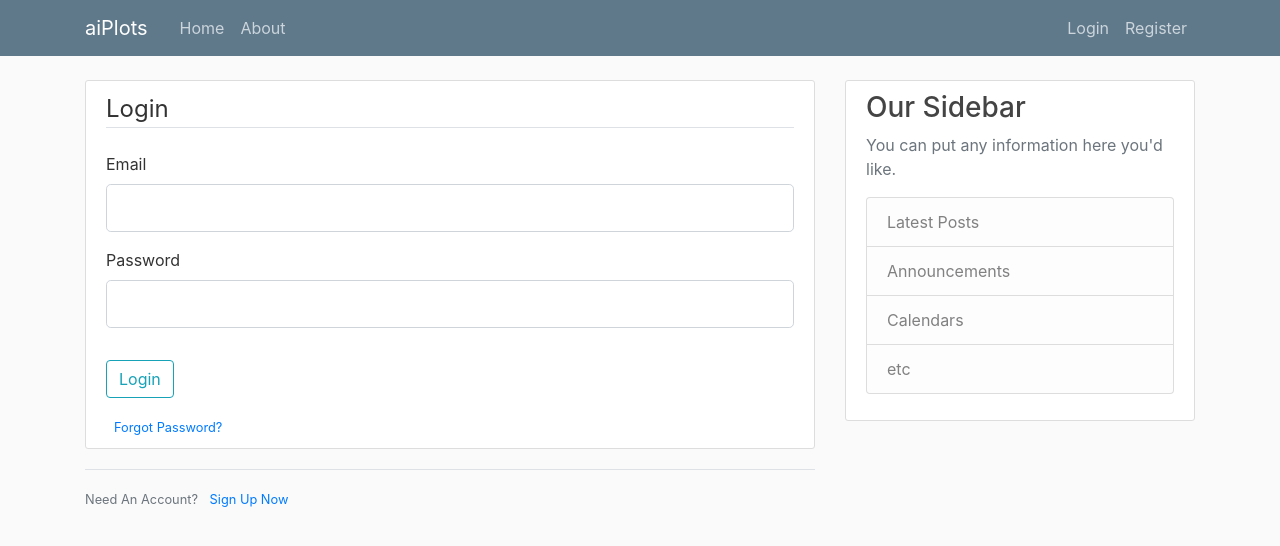
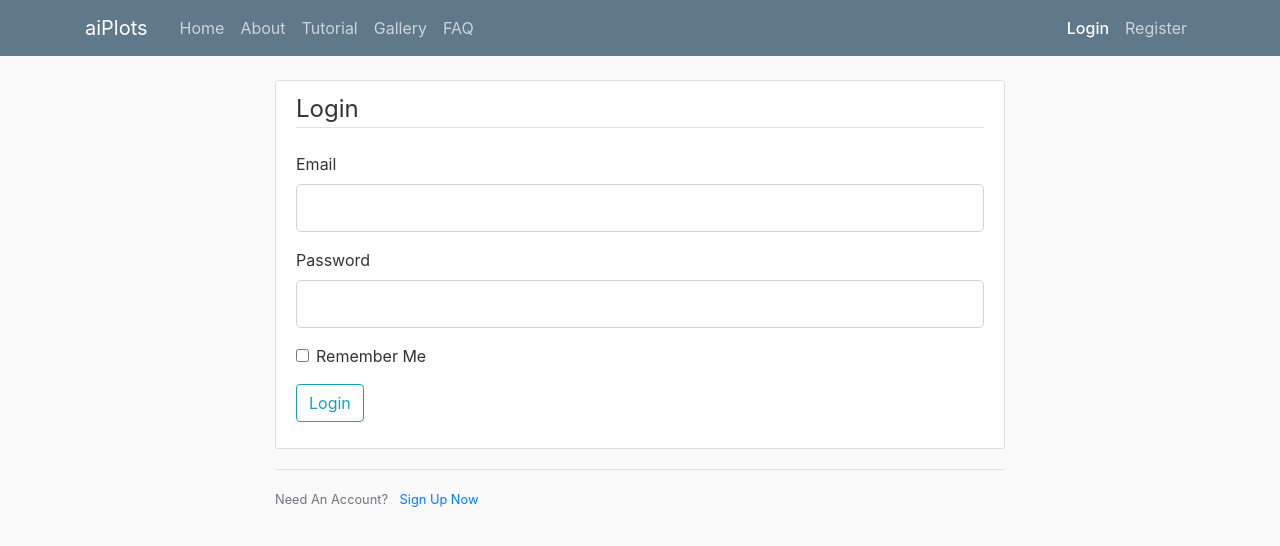
Before and after one commit to pseudoPixels/vizAI, a Flask app: page /login in a window 1280 px wide. Shown: the top 546 px of the page. Run offline with Flask 2, Linux system fonts and the light colour scheme; some libraries are stand-ins or nearby versions.

Commit message:
remember me added, welcome route added

```diff
--- a/graphaite/webapp/routes.py
+++ b/graphaite/webapp/routes.py
@@ -480,7 +480,7 @@ def login():
                         if bUser.key == bUser.key:
                             user = GraphaiteUserModel.load(bUser.value)
 
-                    login_user(user, remember=False)
+                    login_user(user, remember=form.remember.data)
                     next_page = request.args.get('next')
                     return redirect(next_page) if next_page else redirect(url_for('createProject'))
                     # return redirect(url_for('createProject'))
@@ -488,3 +488,8 @@ def login():
         flash('Login Unsuccessful. Please check email and password', 'danger')
 
     return render_template('login.html', title='Login', form=form)
+
+
+@app.route("/", methods=['GET', 'POST'])
+def welcome():
+    return render_template('welcome.html', title='Welcome')
--- a/graphaite/webapp/templates/login.html
+++ b/graphaite/webapp/templates/login.html
@@ -30,13 +30,16 @@
                 </button>
                 <div class="collapse navbar-collapse" id="navbarToggle">
                     <div class="navbar-nav mr-auto">
-                        <a class="nav-item nav-link" href="#">Home</a>
-                        <a class="nav-item nav-link" href="#">About</a>
+                        <a class="nav-item nav-link" href="/">Home</a>
+                        <a class="nav-item nav-link" href="/about">About</a>
+                        <a class="nav-item nav-link" href="/tutorial">Tutorial</a>
+                        <a class="nav-item nav-link" href="/gallery">Gallery</a>
+                        <a class="nav-item nav-link" href="/faq">FAQ</a>
                     </div>
                     <!-- Navbar Right Side -->
                     <div class="navbar-nav">
-                        <a class="nav-item nav-link" href="#">Login</a>
-                        <a class="nav-item nav-link" href="#">Register</a>
+                        <a class="nav-item nav-link active" href="/login">Login</a>
+                        <a class="nav-item nav-link" href="/register">Register</a>
                     </div>
                 </div>
             </div>
@@ -44,6 +47,8 @@
     </header>
     <main role="main" class="container">
         <div class="row">
+            <div class="col-md-2"></div>
+
             <div class="col-md-8">
                 {% with messages = get_flashed_messages(with_categories=true) %}
                 {% if messages %}
@@ -88,39 +93,25 @@
                                 {{ form.password(class="form-control form-control-lg") }}
                                 {% endif %}
                             </div>
-
+                            <div class="form-check">
+                                {{ form.remember(class="form-check-input") }}
+                                {{ form.remember.label(class="form-check-label") }}
+                            </div>
                         </fieldset>
                         <div class="form-group">
                             {{ form.submit(class="btn btn-outline-info") }}
                         </div>
 
-                        <small class="text-muted ml-2">
-                            <a href="#">Forgot Password?</a>
-                        </small>
-
                     </form>
                 </div>
                 <div class="border-top pt-3">
                     <small class="text-muted">
-                        Need An Account? <a class="ml-2" href="{{ url_for('register') }}">Sign Up Now</a>
+                        Need An Account? <a class="ml-2" href="/register">Sign Up Now</a>
                     </small>
                 </div>
 
 
 
-            </div>
-            <div class="col-md-4">
-                <div class="content-section">
-                    <h3>Our Sidebar</h3>
-                    <p class='text-muted'>You can put any information here you'd like.
-                        <ul class="list-group">
-                            <li class="list-group-item list-group-item-light">Latest Posts</li>
-                            <li class="list-group-item list-group-item-light">Announcements</li>
-                            <li class="list-group-item list-group-item-light">Calendars</li>
-                            <li class="list-group-item list-group-item-light">etc</li>
-                        </ul>
-                    </p>
-                </div>
             </div>
         </div>
     </main>
```
Also changed, not shown: graphaite/webapp/templates/register.html (+12 -19 lines), graphaite/webapp/templates/welcome.html (added, +71 -0 lines).
